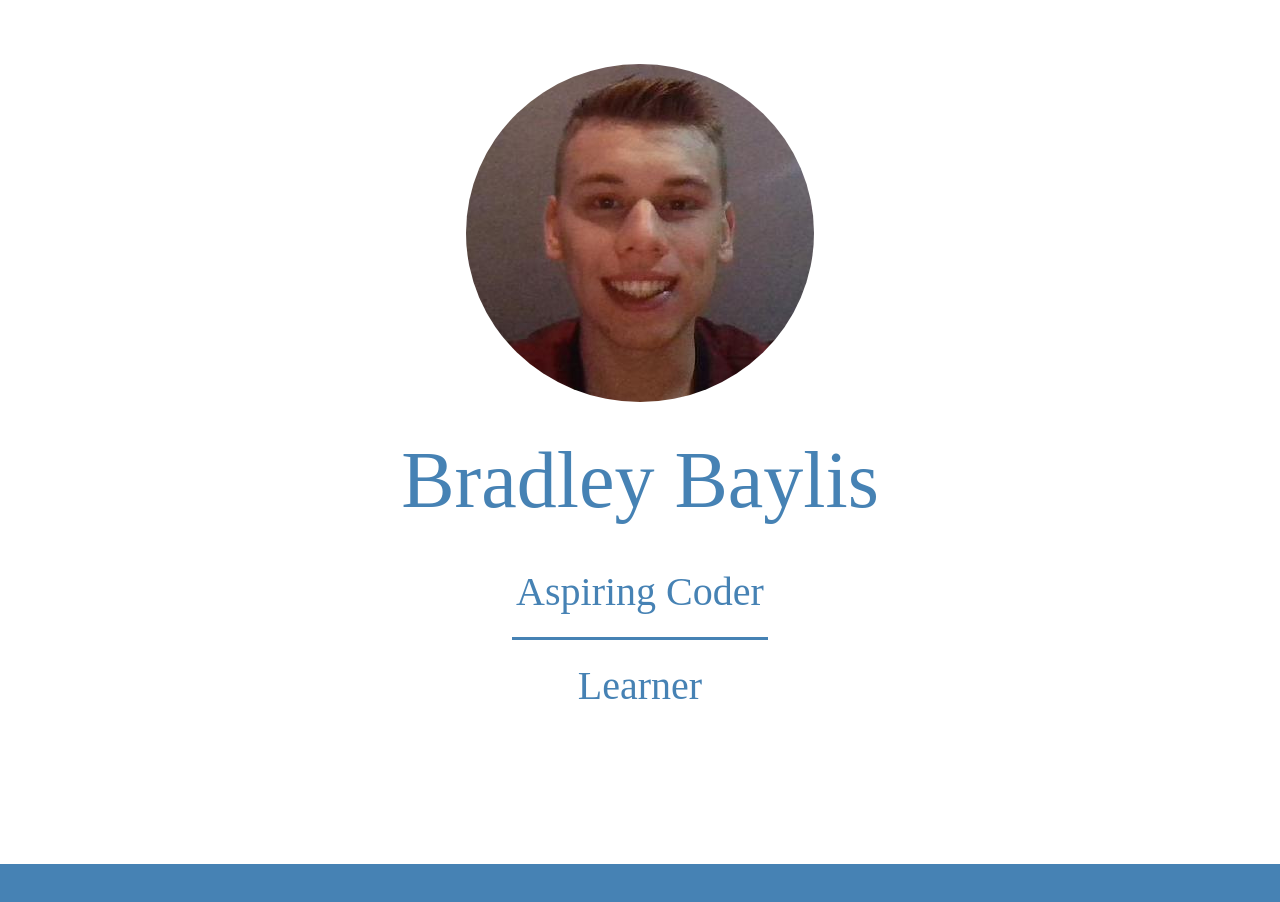
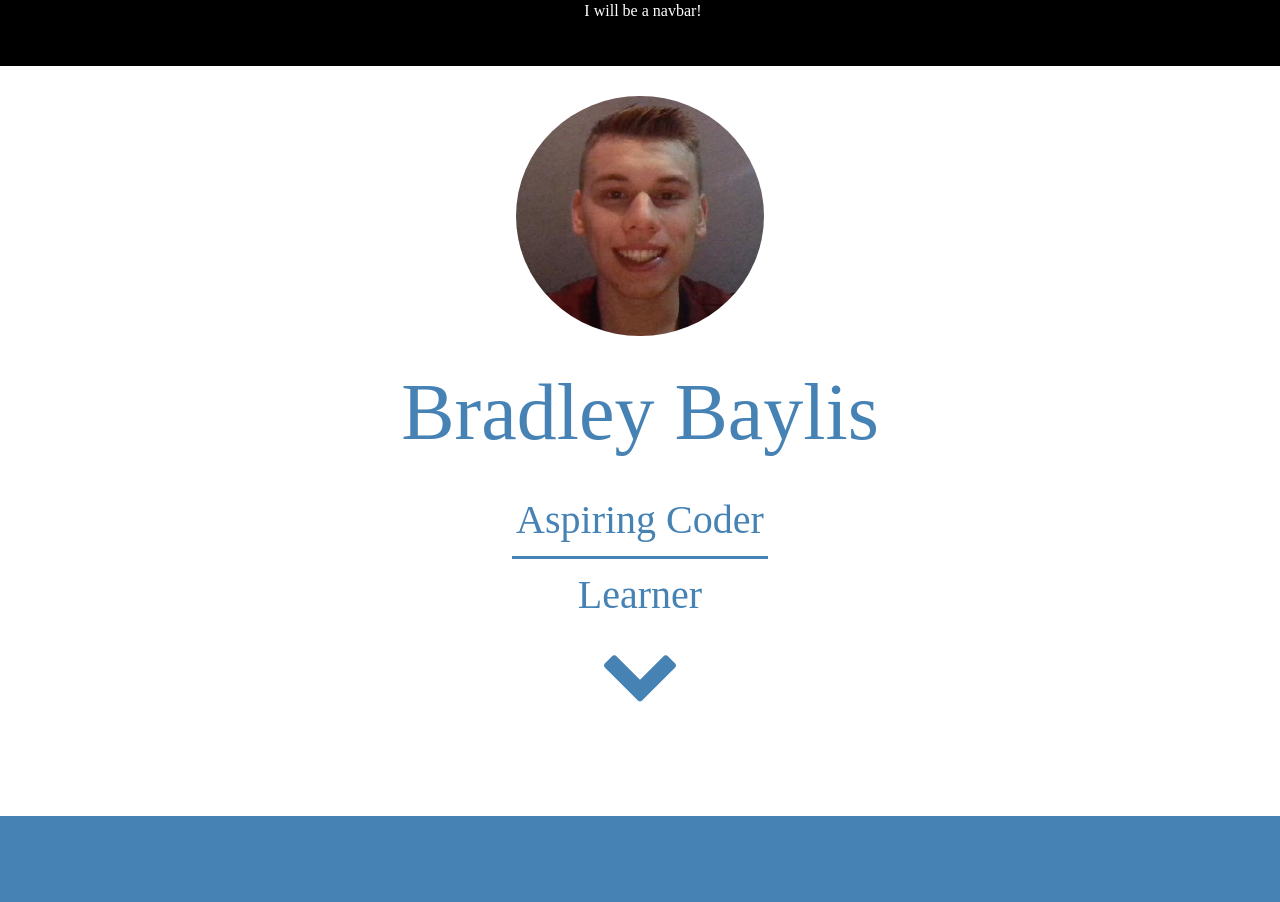
Before and after one commit to BLBaylis/Portfolio, a plain HTML site: page index.html in a window 1280 px wide. Shown: the top 902 px of the page. Drawn offline with Linux system fonts and the light colour scheme.

Commit message:
Landing section initial done

```diff
--- a/index.html
+++ b/index.html
@@ -3,21 +3,20 @@
   <head>
   	<meta charset="utf-8">
   	<title>Bradley Baylis</title>
-  	<link rel="stylesheet" type="text/css" href="portstyle.css">
+    <link rel="stylesheet" href="https://cdnjs.cloudflare.com/ajax/libs/font-awesome/4.7.0/css/font-awesome.min.css">
+    <link rel="stylesheet" type="text/css" href="portstyle.css">
   </head>
   <body>
-  	<header>
-
-  	</header>
-  	<section class = "about">
+  	<header class = "about">
+  		<div class = "navbar-sub">I will be a navbar!</div>
   		<img class = "display-pic" src="https://raw.githubusercontent.com/BLBaylis/Portfolio/master/pic.png">
   		<h1 class = "heading">Bradley Baylis</h1>
       <div class = "tagline-div">
         <h2 class = "tagline">Aspiring Coder</h2>
         <h2 class = "tagline">Learner</h2>
       </div>
-
-  	</section>
+      <i class = "fa fa-chevron-down fa-5x" aria-hidden = "true"></i>
+      </header>
   	<section class = "personal-projects">
 
   	</section>
--- a/portstyle.css
+++ b/portstyle.css
@@ -98,22 +98,34 @@ table {
 
 body, html {
 	height : 100%;
+	text-align  :center;
 }
 
 .border {
 	border : solid;
 }
 
+.navbar-sub {
+	width : 100%;
+	position : fixed;
+	top : 0;
+	border : solid;
+	height : 7.5%;
+	color : white;
+	background : black;
+	border-color: black;
+}
+
 .heading {
 	font-size : 80px;
 	text-align: center;
-	margin : 2% 0;
+	margin : 4vh 0;
 }
 
 .tagline {
 	font-size: 40px;
 	text-align: center;
-	padding : 2% 0;
+	padding : 2vh 0;
 	width : 20%;
 	margin : 0 auto;
 }
@@ -124,7 +136,7 @@ body, html {
 
 .about {
 	background: red;
-	height : 100%;
+	height : 90%;
 	background : white;
 	color : steelblue;
 }
@@ -137,5 +149,6 @@ body, html {
 .display-pic {
 	display : block;
 	border-radius : 50%;
-	margin : 5% auto 3%;
+	margin : 12vh auto 4.5vh;
+	height : 30vh;
 }
```
